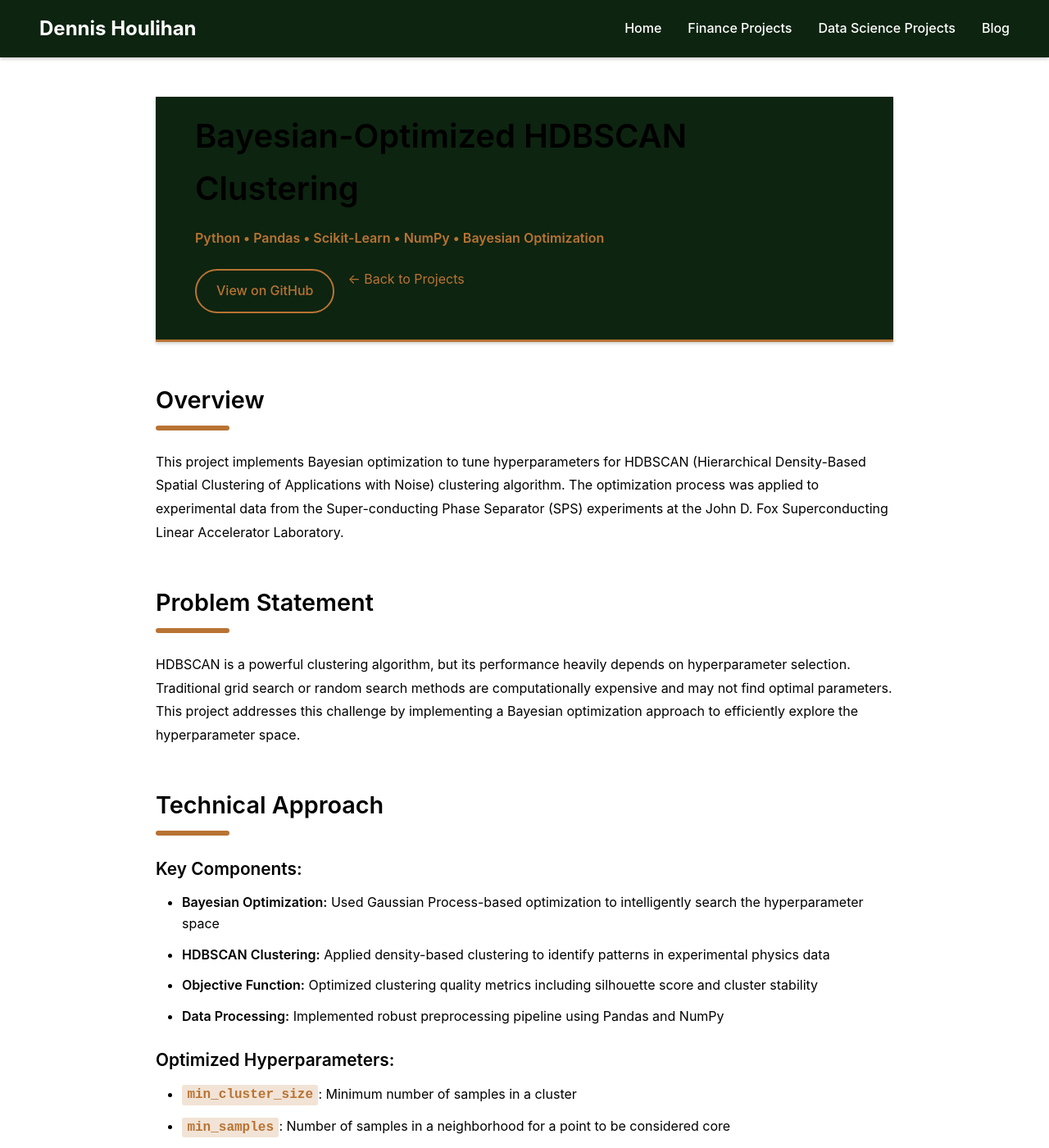
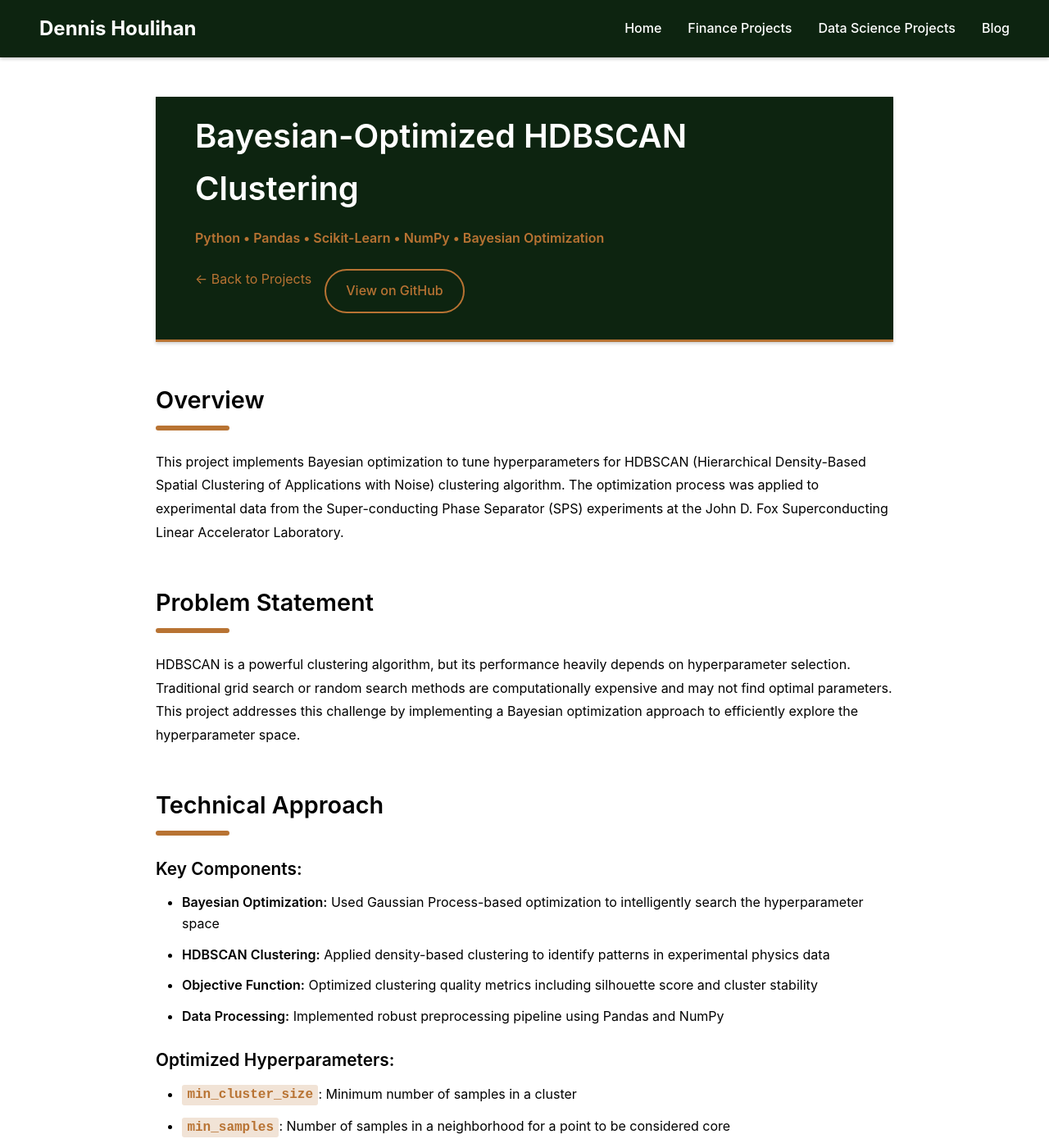
Before and after one commit to DJHoulihan/DJHoulihan.github.io, a Jekyll site: the page built from Data Science Projects/hdbscan.html, in a window 1280 px wide and 1400 px high. Shown: the whole window at 82% size. Built offline with Jekyll 4.4.1, drawn with Linux system fonts in a browser that asks for light colours; some of the changed text lies outside the part shown.

Commit message:
changing styles for page

```diff
--- a/Data Science Projects/hdbscan.html
+++ b/Data Science Projects/hdbscan.html
@@ -9,8 +9,8 @@
     <h1>Bayesian-Optimized HDBSCAN Clustering</h1>
     <p class="project-meta">Python • Pandas • Scikit-Learn • NumPy • Bayesian Optimization</p>
     <div class="project-links">
+      <a href="/Data Science Projects/" class="btn-secondary">← Back to Projects</a>
       <a href="https://github.com/DJHoulihan/Bayesian-Optimized-HDBSCAN-for-SPS-Experiments" class="btn" target="_blank">View on GitHub</a>
-      <a href="/projects/" class="btn-secondary">← Back to Projects</a>
     </div>
   </header>
 
@@ -57,6 +57,11 @@
   <section class="project-section">
     <h2>Results & Impact</h2>
     <div class="section-underline"></div>
+      <!-- Add image here -->
+    <div class="project-image">
+      <img src="/assets/images/AllfieldGates.png" alt="HDBSCAN clustering results visualization">
+      <p class="image-caption">Comparison of clustering results before and after Bayesian optimization</p>
+    </div>
     <p>
       The Bayesian optimization approach significantly improved clustering quality compared to default parameters:
     </p>
@@ -83,7 +88,7 @@
 
   <!-- Footer Navigation -->
   <footer class="project-footer">
-    <a href="/projects/" class="btn">← Back to All Projects</a>
+    <a href="/Data Science Projects/" class="btn">← Back to Data Science Projects</a>
   </footer>
 </article>
 
@@ -103,6 +108,7 @@
 .project-header h1 {
   margin-bottom: 1rem;
   font-size: 2.5rem;
+  color:  #ffffff !important;
 }
 
 .project-header .project-meta {
--- a/assets/css/style.css
+++ b/assets/css/style.css
@@ -104,7 +104,7 @@
   background-color: var(--bg-secondary);
   color: #ffffff !important;
   padding: 1rem var(--padding-mobile);
-  position: sticky;
+  position: static;
   top: 0;
   z-index: 100;
   box-shadow: 0 2px 4px rgba(0,0,0,0.2);
```
